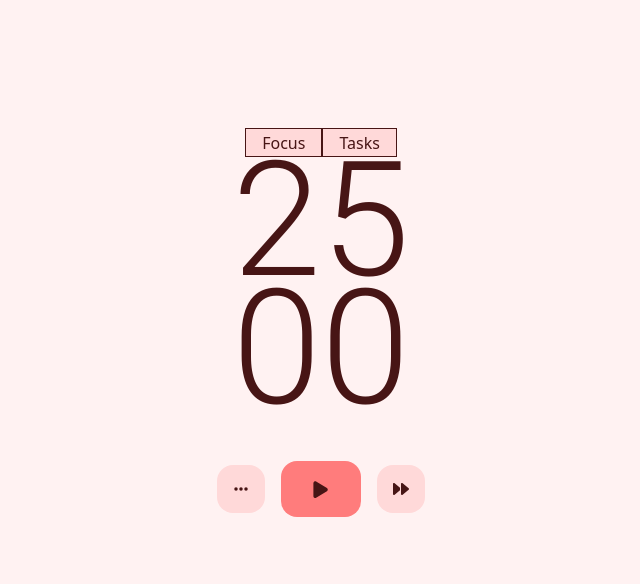
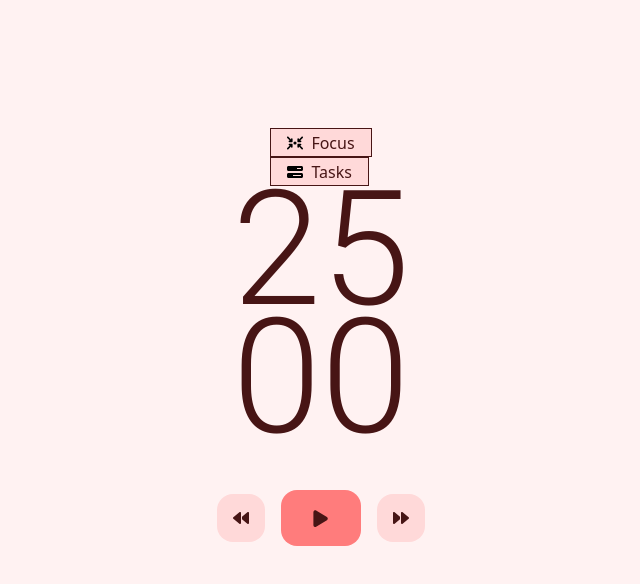
Before and after one commit to ismylsmylv/Pomo, an Angular app: page / in a window 1280 px wide. Shown: the top 584 px of the page, without its empty margins (319-959 px from the left). Built offline with nearby package versions, Linux system fonts and the light colour scheme.

Commit message:
style: icons updated

```diff
--- a/src/app/controls/controls.component.html
+++ b/src/app/controls/controls.component.html
@@ -1,8 +1,8 @@
 <section>
-    <button class="small" (click)="log('options')">
-        <svg xmlns="http://www.w3.org/2000/svg" viewBox="0 0 448 512">
+    <button class="small" (click)="log('backward')">
+        <svg xmlns="http://www.w3.org/2000/svg" viewBox="0 0 512 512">
             <path
-                d="M8 256a56 56 0 1 1 112 0A56 56 0 1 1 8 256zm160 0a56 56 0 1 1 112 0 56 56 0 1 1 -112 0zm216-56a56 56 0 1 1 0 112 56 56 0 1 1 0-112z" />
+                d="M459.5 440.6c9.5 7.9 22.8 9.7 34.1 4.4s18.4-16.6 18.4-29l0-320c0-12.4-7.2-23.7-18.4-29s-24.5-3.6-34.1 4.4L288 214.3l0 41.7 0 41.7L459.5 440.6zM256 352l0-96 0-128 0-32c0-12.4-7.2-23.7-18.4-29s-24.5-3.6-34.1 4.4l-192 160C4.2 237.5 0 246.5 0 256s4.2 18.5 11.5 24.6l192 160c9.5 7.9 22.8 9.7 34.1 4.4s18.4-16.6 18.4-29l0-64z" />
         </svg>
     </button>
     <button class="large" (click)="log('play')">
--- a/src/app/switch/switch.component.html
+++ b/src/app/switch/switch.component.html
@@ -1,4 +1,14 @@
 <section class="flex mb-10 gap-3 rounded-full">
-    <button class="rounded-full">focus</button>
-    <button class="rounded-full">tasks</button>
+    <button class="rounded-full">
+        <svg xmlns="http://www.w3.org/2000/svg" viewBox="0 0 640 512">
+            <path
+                d="M9.4 9.4C21.9-3.1 42.1-3.1 54.6 9.4L160 114.7 160 96c0-17.7 14.3-32 32-32s32 14.3 32 32l0 96c0 4.3-.9 8.5-2.4 12.2c-1.6 3.7-3.8 7.3-6.9 10.3l-.1 .1c-3.1 3-6.6 5.3-10.3 6.9c-3.8 1.6-7.9 2.4-12.2 2.4l-96 0c-17.7 0-32-14.3-32-32s14.3-32 32-32l18.7 0L9.4 54.6C-3.1 42.1-3.1 21.9 9.4 9.4zM256 256a64 64 0 1 1 128 0 64 64 0 1 1 -128 0zM114.7 352L96 352c-17.7 0-32-14.3-32-32s14.3-32 32-32l96 0s0 0 0 0l.1 0c8.8 0 16.7 3.6 22.5 9.3l.1 .1c3 3.1 5.3 6.6 6.9 10.3c1.6 3.8 2.4 7.9 2.4 12.2l0 96c0 17.7-14.3 32-32 32s-32-14.3-32-32l0-18.7L54.6 502.6c-12.5 12.5-32.8 12.5-45.3 0s-12.5-32.8 0-45.3L114.7 352zM416 96c0-17.7 14.3-32 32-32s32 14.3 32 32l0 18.7L585.4 9.4c12.5-12.5 32.8-12.5 45.3 0s12.5 32.8 0 45.3L525.3 160l18.7 0c17.7 0 32 14.3 32 32s-14.3 32-32 32l-96 0c-8.8 0-16.8-3.6-22.6-9.3l-.1-.1c-3-3.1-5.3-6.6-6.9-10.3s-2.4-7.8-2.4-12.2l0-.1s0 0 0 0l0-96zM525.3 352L630.6 457.4c12.5 12.5 12.5 32.8 0 45.3s-32.8 12.5-45.3 0L480 397.3l0 18.7c0 17.7-14.3 32-32 32s-32-14.3-32-32l0-96s0 0 0 0l0-.1c0-4.3 .9-8.4 2.4-12.2c1.6-3.8 3.9-7.3 6.9-10.4c5.8-5.8 13.7-9.3 22.5-9.4l.1 0s0 0 0 0l96 0c17.7 0 32 14.3 32 32s-14.3 32-32 32l-18.7 0z" />
+        </svg>
+        focus</button>
+    <button class="rounded-full">
+        <svg xmlns="http://www.w3.org/2000/svg" viewBox="0 0 512 512">
+            <path
+                d="M448 160l-128 0 0-32 128 0 0 32zM48 64C21.5 64 0 85.5 0 112l0 64c0 26.5 21.5 48 48 48l416 0c26.5 0 48-21.5 48-48l0-64c0-26.5-21.5-48-48-48L48 64zM448 352l0 32-256 0 0-32 256 0zM48 288c-26.5 0-48 21.5-48 48l0 64c0 26.5 21.5 48 48 48l416 0c26.5 0 48-21.5 48-48l0-64c0-26.5-21.5-48-48-48L48 288z" />
+        </svg>
+        tasks</button>
 </section>
--- a/src/app/switch/switch.component.scss
+++ b/src/app/switch/switch.component.scss
@@ -11,5 +11,15 @@ section {
         text-transform: capitalize;
         color: $main;
         font-weight: 500;
+        display: flex;
+        align-items: center;
+        justify-content: center;
+        gap: 0.5rem;
+
+        svg {
+            height: 1rem;
+            width: 1rem;
+            background-color: transparent;
+        }
     }
 }
```
